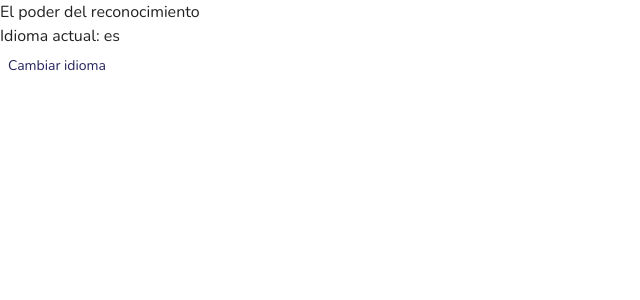
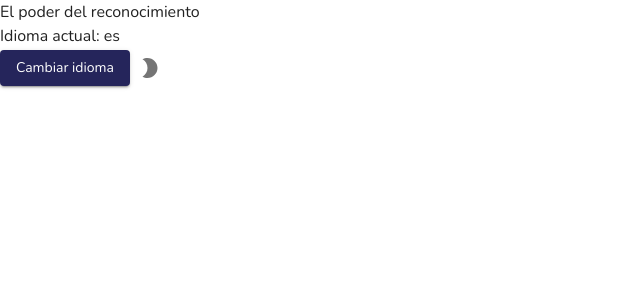
Before and after one commit to LuisDanilo/ldanilo-staff, a React (Vite) app: page /login in a window 1280 px wide. Shown: the top 300 px of the page, without its empty margins (0-640 px from the left). Built offline with nearby package versions, Linux system fonts and the light colour scheme.

Commit message:
style: added dynamic bg color to SplashScreen
* Added dynamic background color to SplashScreen according to current theme
* Added change theme icon button for test and its functionality on Login page
* Minor changes

```diff
--- a/src/components/SplashScreen/SplashScreen.tsx
+++ b/src/components/SplashScreen/SplashScreen.tsx
@@ -15,6 +15,7 @@ export default function SplashScreen(props: SplashScreenProps) {
     const {
         gridProps: { columnSpacing, columns, paddingX },
         breakpoints: { xs, sm, md, lg, xl },
+        theme
     } = useGridParams();
 
     const textVariants = useMemo<TextVariantsMemoReturn>(() => {
@@ -63,7 +64,7 @@ export default function SplashScreen(props: SplashScreenProps) {
 
     return (
         <Fade in={true}>
-            <Box bgcolor={"#25255B"} width={"100vw"} height={"100vh"}>
+            <Box bgcolor={theme.palette.primary.main} width={"100vw"} height={"100vh"}>
                 <Grid
                     columns={columns}
                     columnSpacing={columnSpacing}
--- a/src/hooks/useBreakpoints.tsx
+++ b/src/hooks/useBreakpoints.tsx
@@ -15,5 +15,6 @@ export function useBreakpoints() {
         md,
         lg,
         xl,
+        theme
     };
 }
--- a/src/hooks/useGridParams.tsx
+++ b/src/hooks/useGridParams.tsx
@@ -2,7 +2,7 @@ import { useMemo } from "react";
 import { useBreakpoints } from "@/hooks/useBreakpoints";
 
 export function useGridParams() {
-    const { xs, sm, md, lg, xl } = useBreakpoints();
+    const { xs, sm, md, lg, xl, theme } = useBreakpoints();
 
     const gridProps = useMemo(() => {
         // Default
@@ -37,5 +37,5 @@ export function useGridParams() {
         return props;
     }, [xs, sm, md, lg, xl]);
 
-    return { gridProps, breakpoints: { xs, sm, md, lg, xl } };
+    return { gridProps, breakpoints: { xs, sm, md, lg, xl }, theme };
 }
--- a/src/hooks/useRedirectionToLoginOrHome.tsx
+++ b/src/hooks/useRedirectionToLoginOrHome.tsx
@@ -4,7 +4,7 @@ import { useNavigate } from "react-router-dom";
 
 export function useRedirectionToLoginOrHome() {
     const navigate = useNavigate();
-    const authToken = useAuthStore((state) => state.authToken);
+    const authToken = useAuthStore((store) => store.authToken);
 
     useEffect(() => {
         if (!authToken) {
--- a/src/locale/en.json
+++ b/src/locale/en.json
@@ -1,5 +1,6 @@
 {
     "translation": {
-        "slogan": "The power of recogniton"
+        "slogan": "The power of recogniton",
+        "changeLanguage": "Change language"
     }
 }
--- a/src/locale/es.json
+++ b/src/locale/es.json
@@ -1,5 +1,6 @@
 {
     "translation": {
-        "slogan": "El poder del reconocimiento"
+        "slogan": "El poder del reconocimiento",
+        "changeLanguage": "Cambiar idioma"
     }
 }
--- a/src/pages/home/Home.tsx
+++ b/src/pages/home/Home.tsx
@@ -13,8 +13,8 @@ export default function Home() {
     const [showLoadingScreen] = useLoadingScreenCountdown();
     const [] = useRedirectionToLoginOrHome();
 
-    const setToken = useAuthStore((state) => state.setToken);
-    const switchTheme = useThemeStore((state) => state.switchTheme);
+    const setToken = useAuthStore((store) => store.setToken);
+    const switchTheme = useThemeStore((store) => store.switchTheme);
 
     const { t } = useTranslation();
 
--- a/src/pages/login/Login.tsx
+++ b/src/pages/login/Login.tsx
@@ -1,8 +1,9 @@
 import { useLoadingScreenCountdown } from "@/hooks/useLoadingScreenCountdown";
 import { useRedirectionToLoginOrHome } from "@/hooks/useRedirectionToLoginOrHome";
-import { useAuthStore, useUserStore } from "@/utils/storage";
+import { useAuthStore, useThemeStore, useUserStore } from "@/utils/storage";
 import {
     Button,
+    IconButton,
     Typography, // Alert,
     // AlertProps,
     // Box,
@@ -18,6 +19,8 @@ import { useMutation } from "@tanstack/react-query";
 // import KeyIcon from "@mui/icons-material/Key";
 // import MicrosoftIcon from "@mui/icons-material/Microsoft";
 // import GoogleIcon from "@mui/icons-material/Google";
+import ModeNightIcon from "@mui/icons-material/ModeNight";
+import WbSunnyIcon from "@mui/icons-material/WbSunny";
 import { Suspense, lazy, useEffect } from "react";
 import { useTranslation } from "react-i18next";
 // import loginImageDesktop from "@/assets/login-image.jpg";
@@ -74,9 +77,11 @@ export default function Login() {
     // Else Viewport height is greater than or equal to viewport width
     // const isVhSmaller = useMediaQuery("(max-aspect-ratio: 1/1)");
 
-    const setToken = useAuthStore((state) => state.setToken);
-    const setLanguage = useUserStore((state) => state.setLanguage);
-    const language = useUserStore((state) => state.language);
+    const setToken = useAuthStore((store) => store.setToken);
+    const language = useUserStore((store) => store.language);
+    const setLanguage = useUserStore((store) => store.setLanguage);
+    const switchTheme = useThemeStore((store) => store.switchTheme);
+    const currentTheme = useThemeStore((store) => store.theme);
 
     const { t } = useTranslation();
 
@@ -91,6 +96,14 @@ export default function Login() {
     // const handleLoginButtonClick = () => {
     //     loginMutation.mutate("ldanilo@motivy.co");
     // };
+
+    const handleSwitchThemeButtonClick = () => {
+        switchTheme();
+    };
+
+    const handleChangeLanguageButtonClick = () => {
+        language === "es" ? setLanguage("en") : setLanguage("es");
+    };
 
     useEffect(() => {
         let timeoutID: NodeJS.Timeout;
@@ -119,14 +132,18 @@ export default function Login() {
                     Idioma actual: {language}
                 </Typography>
                 <Button
-                    onClick={() => {
-                        language === "es"
-                            ? setLanguage("en")
-                            : setLanguage("es");
-                    }}
+                    variant="contained"
+                    onClick={handleChangeLanguageButtonClick}
                 >
-                    Cambiar idioma
+                    {t("changeLanguage")}
                 </Button>
+                <IconButton onClick={handleSwitchThemeButtonClick}>
+                    {currentTheme === "light" ? (
+                        <ModeNightIcon />
+                    ) : (
+                        <WbSunnyIcon />
+                    )}
+                </IconButton>
             </>
         );
         // return (
```
